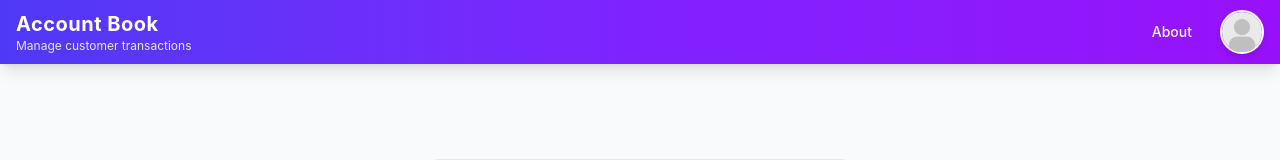
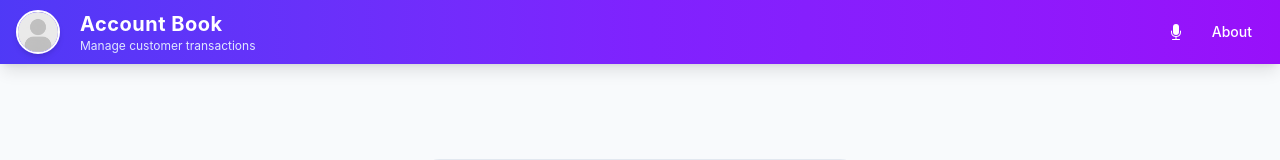
Before and after one commit to akashprajapati1952-cmd/Account-Book, a React (Vite) app: page /login in a window 1280 px wide. Shown: the top 160 px of the page. Built offline with nearby package versions, Linux system fonts and the light colour scheme; no server answers.

Commit message:
mic icon added to header

```diff
--- a/src/components/Header.tsx
+++ b/src/components/Header.tsx
@@ -2,6 +2,7 @@ import { connect, type ConnectedProps } from "react-redux";
 import { userSelector } from "../selectors/userSelectors";
 import type { State } from "../store/store";
 import { Link, useNavigate } from "react-router-dom";
+import { BsMicFill } from "react-icons/bs";
 
 const Header = ({ user }: Redux_props) => {
   const navigate = useNavigate();
@@ -31,40 +32,7 @@ const Header = ({ user }: Redux_props) => {
       "
     >
       {/* Logo */}
-      <div>
-        <h1 className="text-xl font-bold tracking-wide">
-          Account Book
-        </h1>
-
-        <p className="text-xs text-indigo-100">
-          Manage customer transactions
-        </p>
-      </div>
-
-      {/* Navigation */}
-      <div className="flex items-center gap-4">
-        <Link
-          to="/about"
-          className="
-
-            sm:block
-
-            rounded-lg
-
-            px-3
-            py-1.5
-
-            text-sm
-            font-medium
-
-            transition-all
-
-            hover:bg-white/20
-          "
-        >
-          About
-        </Link>
-
+      <div className="flex gap-5">
         <button
           type="button"
           aria-label="Open profile"
@@ -98,6 +66,43 @@ const Header = ({ user }: Redux_props) => {
             alt="Profile"
           />
         </button>
+        <div>
+          <h1 className="text-xl font-bold tracking-wide">
+            Account Book
+          </h1>
+
+          <p className="text-xs text-indigo-100">
+            Manage customer transactions
+          </p>
+        </div>
+      </div>
+
+      {/* Navigation */}
+      <div className="flex items-center gap-4">
+        <BsMicFill />
+        <Link
+          to="/about"
+          className="
+
+            sm:block
+
+            rounded-lg
+
+            px-3
+            py-1.5
+
+            text-sm
+            font-medium
+
+            transition-all
+
+            hover:bg-white/20
+          "
+        >
+          About
+        </Link>
+
+
       </div>
     </header>
   );
--- a/src/pages/VoicePlayground.page.tsx
+++ b/src/pages/VoicePlayground.page.tsx
@@ -5,7 +5,7 @@ import commandParser from "../voice/commandParser";
 
 const VoicePlayground = () => {
   const [transcript, setTranscript] = useState("");
-
+  const [text, setText]= useState("Akash")
   const handleListen = () => {
     VoiceInput.startListening();
   };
@@ -15,7 +15,7 @@ const VoicePlayground = () => {
   };
 
   const handleSpeak = () => {
-    VoiceOutput.speak("Hello Akash, Welcome to Account Book.");
+    VoiceOutput.speak(text);
   };
 
   const handleGetTranscript = () => {
@@ -38,6 +38,7 @@ const VoicePlayground = () => {
   <button type="button" onClick={handleGetTranscript}>Get Transcript</button>
   <button type="button" onClick={handleSpeak}>Speak</button>
   <button type="button" onClick={handleParse}>Parse Command</button>
+  <input type="text" onChange={(e)=>setText(e.target.value)} value={text}/>
 </div>
       <br />
       <br />
--- a/src/voice/VoiceInput.ts
+++ b/src/voice/VoiceInput.ts
@@ -11,7 +11,7 @@ class VoiceInput {
 
   private transcript = "";
 
-  private language = "hi-IN";
+  private language = "en-US";
 
   private continuous = false;
 
```
